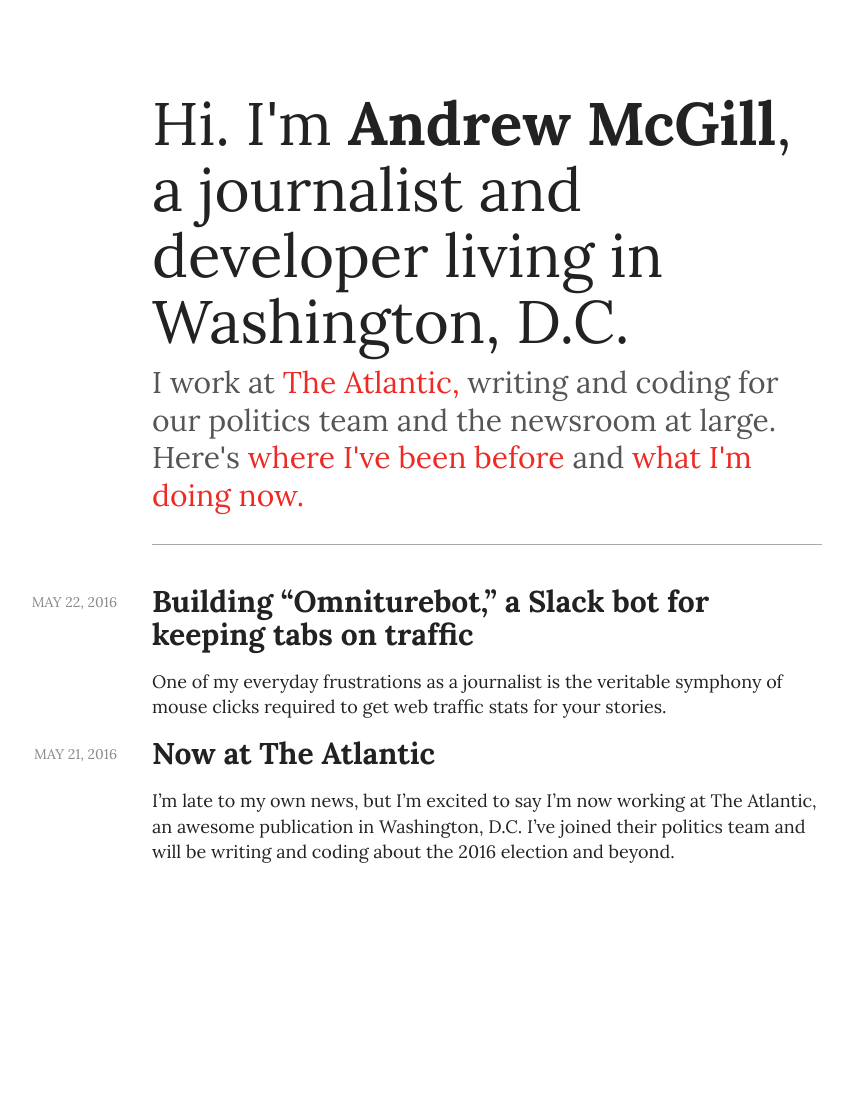
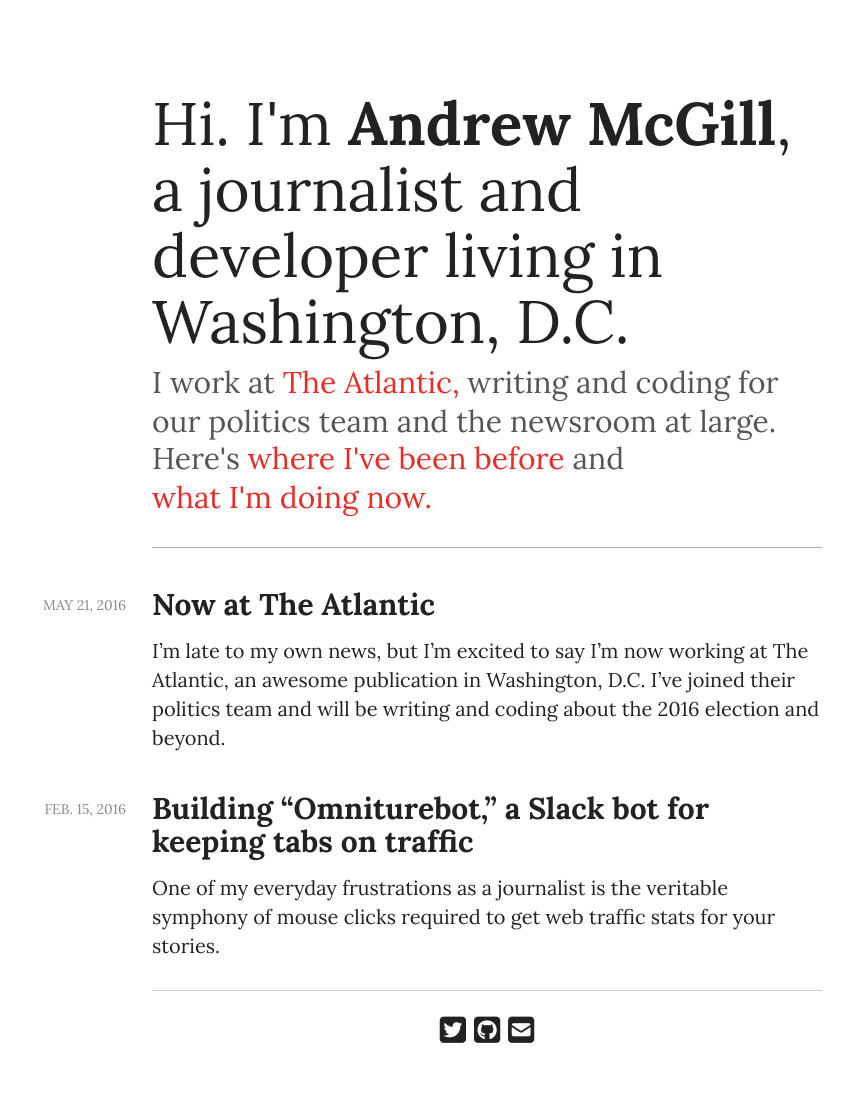
Before and after one commit to arm5077/arm5077.github.io, a Jekyll site: the page built from index.html, in a window 1280 px wide. Shown: the whole page, without its empty margins (153-1006 px from the left). Built offline with Jekyll 4.4.1, drawn with Linux system fonts in a browser that asks for light colours; nearby versions of some CDN libraries; the list of posts is cut into pages by our own code; before the commit the page ends 900 px from its top, so only the background shows below that.

Commit message:
Add SCSS and tighten design

```diff
--- a/_config.yml
+++ b/_config.yml
@@ -1,2 +1,4 @@
 name: Andrew McGill, friendly neighborhood journalist
 paginate: 5
+markdown: kramdown
+highlighter: rouge
--- a/_layouts/default.html
+++ b/_layouts/default.html
@@ -2,7 +2,7 @@
 <html>
 <head>
 	<title>{{ page.title }}</title>
-	<link rel="stylesheet" type="text/css" href="/css/main.css">
+	<link rel="stylesheet" type="text/css" href="{{ site.url }}/css/main.css">
 	<script src="https://use.fontawesome.com/42e13a9762.js"></script>
 </head>
 
--- a/css/main.css
+++ /dev/null
@@ -1,135 +0,0 @@
-@import url(https://fonts.googleapis.com/css?family=Lora:400,700,400italic);
-
-html, body {
-	padding: 0;
-	margin: 0;
-	color: #222;
-//	background-color: #fcfcfc;
-}
-
-body {
-	font-family: Lora, Georgia, serif;
-}
-
-h1 {
-	font-weight: 300;
-	font-size: 60px;
-	margin: 0;
-	line-height: 1.1em;
-}
-
-	h1 strong {
-//		color: #EE2A24;
-	}
-
-.content {
-	width: 100%;
-	max-width: 670px;
-	margin: auto;
-}
-
-.banner {
-	padding-bottom: 30px;
-	margin-bottom: 40px;
-	margin-top: 10vh;
-	border-bottom: 1px solid #aaa;
-}
-
-.intro {
-	margin-top: 10px;
-	width: 100%;
-	font-family: Lora, serif;
-	font-size: 30px;
-	font-weight: 300;
-	color: #555;
-	line-height: 1.25em;
-}
-
-.intro a {
-	color: inherit;
-	text-decoration: none;
-//	border-bottom: 1px solid #EE2A24;
-	color: #EE2A24;
-
-}
-
-.intro a:hover {
-	border-bottom: 1px solid #EE2A24;
-}
-
-.banner .icons {
-	margin-top: 10px;
-	color: #EE2A24;
-	font-size: 25px;
-	text-align: center;
-	display: none;
-}
-
-	.banner .icons .fa {
-		display: inline-block;
-		margin-right: 3px;
-		opacity: 1;
-		transition: .25s all;
-	}
-
-	.banner .icons .fa:last-child {
-		margin-right: 0px;
-	}
-
-	.banner .icons .fa:hover {
-		opacity: 1;
-		cursor: pointer;
-	}
-
-.posts {
-	font-family: Lora, Georgia;
-}
-
-
-.posts ul {
-	list-style: none;
-	padding: 0;
-}
-
-.posts li {
-	position: relative;
-}
-
-.posts h2 {
-	font-family: Lora, cursive;
-	margin: 0;
-	font-size: 30px;
-	margin-bottom: 10px;
-	display: block;
-	line-height: 1.1em;
-}
-
-	.posts h2:hover {
-		text-decoration: underline;
-	}
-
-.posts a {
-	color: inherit;
-	text-decoration: none;
-}
-
-.posts .date {
-	position: absolute;
-	text-align: right;
-	font-size: 14px;
-	    width: 87px;
-	    left: -122px;
-	    top: 1px;
-	    font-weight: 300;
-	    /* border-bottom: 1px solid black; */
-	   // border-right: 1px solid #aaa;
-	    padding-right: 15px;
-	    color: #888;
-	    font-family: lora;
-	    text-transform: uppercase;
-}
-
-.posts p {
-	font-size: 18px;
-	line-height: 1.4em;
-}
--- /dev/null
+++ b/css/main.scss
@@ -0,0 +1,282 @@
+---
+---
+
+
+$highlight: #EE2A24;
+$text_color: #222;
+$medium_width: 670px;
+
+%red_links {
+	color: inherit;
+	text-decoration: none;
+	color: $highlight;
+	border-bottom: 1px solid rgba(0,0,0, 0);
+
+	&:hover {
+		border-bottom: 1px solid $highlight;
+	}
+}
+
+@import url(https://fonts.googleapis.com/css?family=Lora:400,700,400italic);
+
+html, body {
+	padding: 0;
+	margin: 0;
+	color: $text_color;
+  font-family: Lora, Georgia, serif;
+	overflow-x: hidden;
+}
+
+
+a {
+	color: inherit;
+	text-decoration: none;
+	transition: .25s all;
+	display: inline-block;
+
+	p & {
+		@extend %red_links;
+	}
+}
+
+%h_normalize {
+  	margin: 0;
+  	padding: 0;
+    line-height: 1.1em;
+}
+
+h1 {
+	@extend %h_normalize;
+	font-weight: 300;
+	font-size: 60px;
+}
+
+h2 {
+	@extend %h_normalize;
+	font-size: 30px;
+	margin-bottom: 10px;
+
+	.posts &:hover{
+		text-decoration: underline;
+
+	}
+
+	&.line-below {
+		padding-bottom: 10px;
+		margin-bottom: 20px;
+		border-bottom: 1px solid #ccc;
+		margin-top: 10vh;
+
+		.social {
+			display: inline-block;
+			float: right;
+
+			a {
+				margin-right: 3px;
+
+				&:last-child {
+					margin-right: 0px;
+				}
+
+				&:hover {
+					color: $highlight;
+				}
+			}
+		}
+
+	}
+
+}
+
+p {
+	font-size: 20px;
+	line-height: 1.45em;
+
+	&:first-of-type {
+		margin-top: 0;
+	}
+
+	&:last-child {
+		margin-bottom: 0;
+	}
+
+}
+
+.date {
+	display: block;
+	color:#888;
+	font-weight: normal;
+	text-transform: uppercase;
+	position: relative;
+}
+
+.home, .page-body {
+	width: 100%;
+	margin: 0px auto;
+}
+
+.home {
+	margin-bottom: 50px;
+	max-width: $medium_width;
+
+
+	img {
+		max-width: 100%;
+		margin: 15px auto;
+	}
+
+	.banner {
+		padding-bottom: 30px;
+		margin-top: 10vh;
+		border-bottom: 1px solid #aaa;
+
+		.intro {
+			margin-top: 10px;
+			font-size: 30px;
+			color: #555;
+			line-height: 1.25em;
+
+			a {
+				@extend %red_links;
+			}
+
+		}
+
+	}
+
+	.posts {
+
+		ul {
+			list-style: none;
+			padding: 0;
+			margin: 40px 0px 30px;
+
+			li {
+				position: relative;
+				margin-bottom: 40px;
+
+				&:last-child {
+					margin-bottom: 0px;
+				}
+
+				h2 {
+					margin-bottom: 15px;
+
+					a:hover {
+						text-decoration: underline;
+					}
+
+				}
+			}
+		}
+
+		.date {
+			position: absolute;
+			text-align: right;
+			font-size: 14px;
+			width: 87px;
+			left: -113px;
+			top: 1px;
+			padding-right: 15px;
+		}
+
+	}
+
+}
+
+.page {
+
+	position: relative;
+
+	.page-body {
+		margin-top: 15px;
+
+		h1, h2, .date, .navigation, p {
+//		h1, .block, .date, .navigation, p {
+			max-width: $medium_width;
+			margin-left: auto;
+			margin-right: auto;
+		}
+
+		h1 {
+			margin-bottom: 20px;
+		}
+
+		img {
+			max-width: 100vw;
+			margin: 10px 0px;
+			position: relative;
+			left: 50%;
+			transform: translateX(-50%);
+		}
+
+	}
+
+	.date {
+	    margin-bottom: 5px;
+	    margin-right: 6px;
+	    margin-top: 3px;
+	    top: 3px;
+	}
+
+
+	.navigation {
+		margin-bottom: 30px;
+		margin-top: 20px;
+
+		a {
+			max-width: 48%;
+			font-size: 20px;
+			text-decoration: underline;
+
+			&.next {
+				float: left;
+			}
+
+			&.back {
+				float: right;
+			}
+		}
+	}
+
+	.footer {
+		background-color: #eee;
+		padding-top: 50px;
+		margin-top: 50px;
+		padding-bottom: 50px;
+	}
+
+}
+
+.footer {
+	border-top: 1px solid #ccc;
+	padding-top: 20px;
+
+	.icons {
+		width: 100%;
+		text-align: center;
+		margin: auto;
+		font-size: 30px;
+
+		a:hover {
+			color: $highlight;
+		}
+	}
+
+	.bio {
+
+		max-width: $medium_width;
+		margin: auto;
+
+		p {
+			font-size: 30px;
+		}
+	}
+
+}
+
+@media screen and (max-width: 670px) {
+	body {
+
+	}
+}
--- a/index.html
+++ b/index.html
@@ -2,24 +2,18 @@
 layout: default
 title: Testing a terrible website
 ---
+<div class="home">
 	<div class="banner">
 		<h1>Hi. I'm <strong>Andrew McGill</strong>, a journalist and developer living in Washington, D.C.</h1>
 
 		<div class="intro">
-		I work at <a href="http://www.theatlantic.com" target="blank">The Atlantic,</a> writing and coding for our politics team and the newsroom at large. Here's <a href="#">where I've been before</a> and <a href="http://www.theatlantic.com/author/andrew-mcgill/" target="blank">what I'm doing now.</a>
+			I work at <a href="http://www.theatlantic.com" target="blank">The Atlantic,</a> writing and coding for our politics team and the newsroom at large. Here's <a href="{{ site.github.url }}/resume">where I've been before</a> and <a href="http://www.theatlantic.com/author/andrew-mcgill/" target="blank">what I'm doing now.</a>
 		</div>
-
-	<div class="icons">
-		<i class="fa fa-twitter-square" aria-hidden="true"></i>
-		<i class="fa fa-envelope-square" aria-hidden="true"></i>
-		<i class="fa fa-linkedin-square" aria-hidden="true"></i>
-	</div>
-
 	</div>
 
 	<div class="posts">
 
-	<ul class="posts">
+		<ul>
 		  {% for post in site.posts %}
 		    <li>
 				<h2>
@@ -45,3 +39,12 @@
 		  {% endfor %}
 		</ul>
 	</div>
+
+	<div class="footer">
+		<div class="icons">
+			<a href="//twitter.com/andrewmcgill"><i class="fa fa-twitter-square" aria-hidden="true"></i></a>
+			<a href="//github.com/arm5077"><i class="fa fa-github-square" aria-hidden="true"></i></a>
+			<a href="mailto:arm5077@gmail.com"><i class="fa fa-envelope-square" aria-hidden="true"></i></a>
+		</div>
+	</div>
+</div>
```
Also changed, not shown: _layouts/post.html (+60 -4 lines), _posts/2016-02-15-building-omniturebot-a-slack-bot-traffic.md (added, +27 -0 lines), _posts/2016-05-21-test-2.md (+1 -0 lines), _posts/2016-05-22-hello-world.md (deleted, +0 -10 lines), assets/omniturebot-output.jpg (added). Lines whose indentation alone changed are shown as unchanged.
